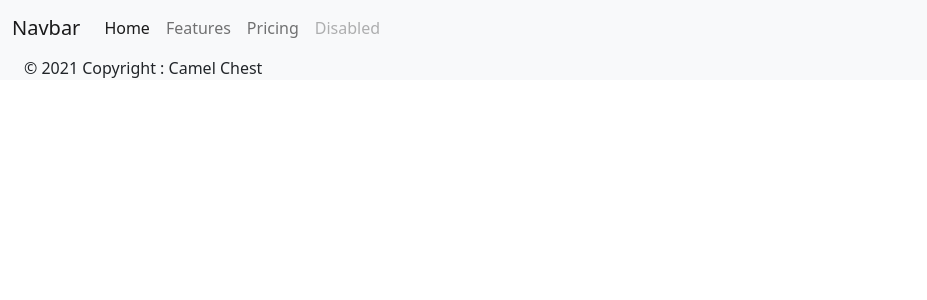
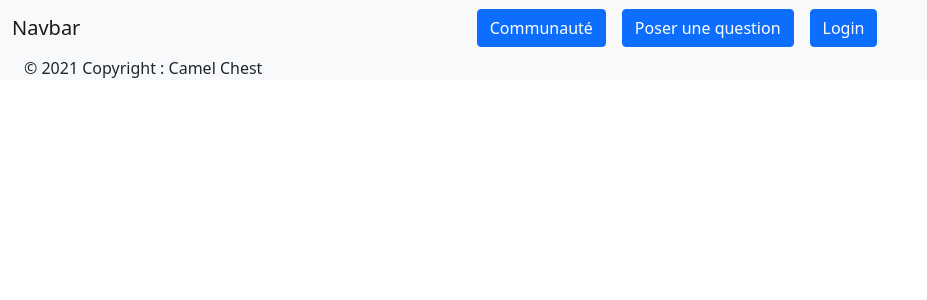
Before and after one commit to WildCodeSchool/bordeaux-p2-202109-stackoverflou, a PHP site: template src/View/layout.html.twig in a window 1280 px wide. Shown: the top 300 px of the page, without its empty margins (0-927 px from the left). Run offline with PHP 8.4, Linux system fonts and the light colour scheme; the template is opened without the code that fills it, so the values that code supplies are empty; some libraries are stand-ins or nearby versions.

Commit message:
Change icone nav

```diff
--- a/src/View/Components/_nav.html.twig
+++ b/src/View/Components/_nav.html.twig
@@ -5,20 +5,11 @@
                 <span class="navbar-toggler-icon"></span>
             </button>
             <div class="collapse navbar-collapse" id="navbarNav">
-                <ul class="navbar-nav">
-                    <li class="nav-item">
-                        <a class="nav-link active" aria-current="page" href="#">Home</a>
-                    </li>
-                    <li class="nav-item">
-                        <a class="nav-link" href="#">Features</a>
-                    </li>
-                    <li class="nav-item">
-                        <a class="nav-link" href="#">Pricing</a>
-                    </li>
-                    <li class="nav-item">
-                        <a class="nav-link disabled">Disabled</a>
-                    </li>
-                </ul>
+                <div class="d-grid gap-2 col-8 d-md-flex justify-content-md-end">
+                    <button class="btn btn-primary me-md-2" type="button">Communauté</button>
+                    <button class="btn btn-primary me-md-2" type="button">Poser une question</button>
+                    <button class="btn btn-primary" type="button">Login</button>
+                </div>
             </div>
         </div>
     </nav>
```
